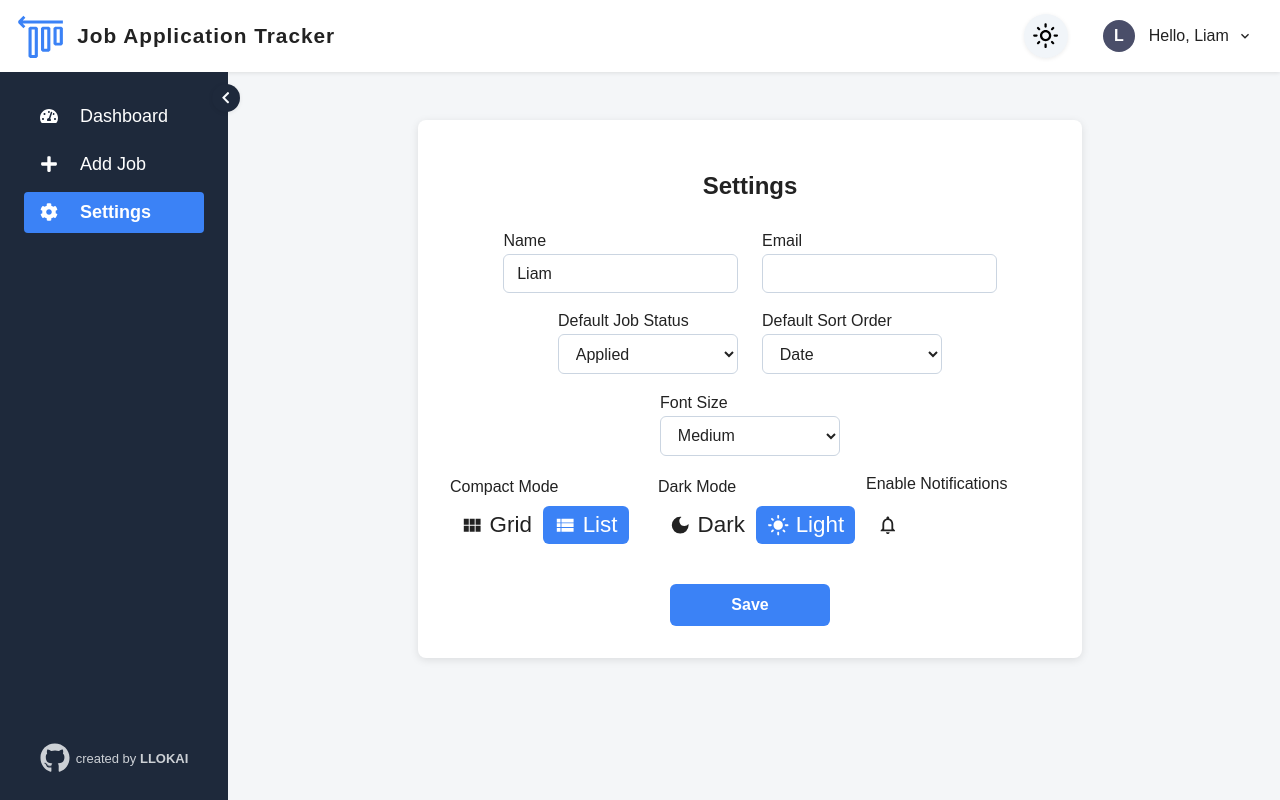
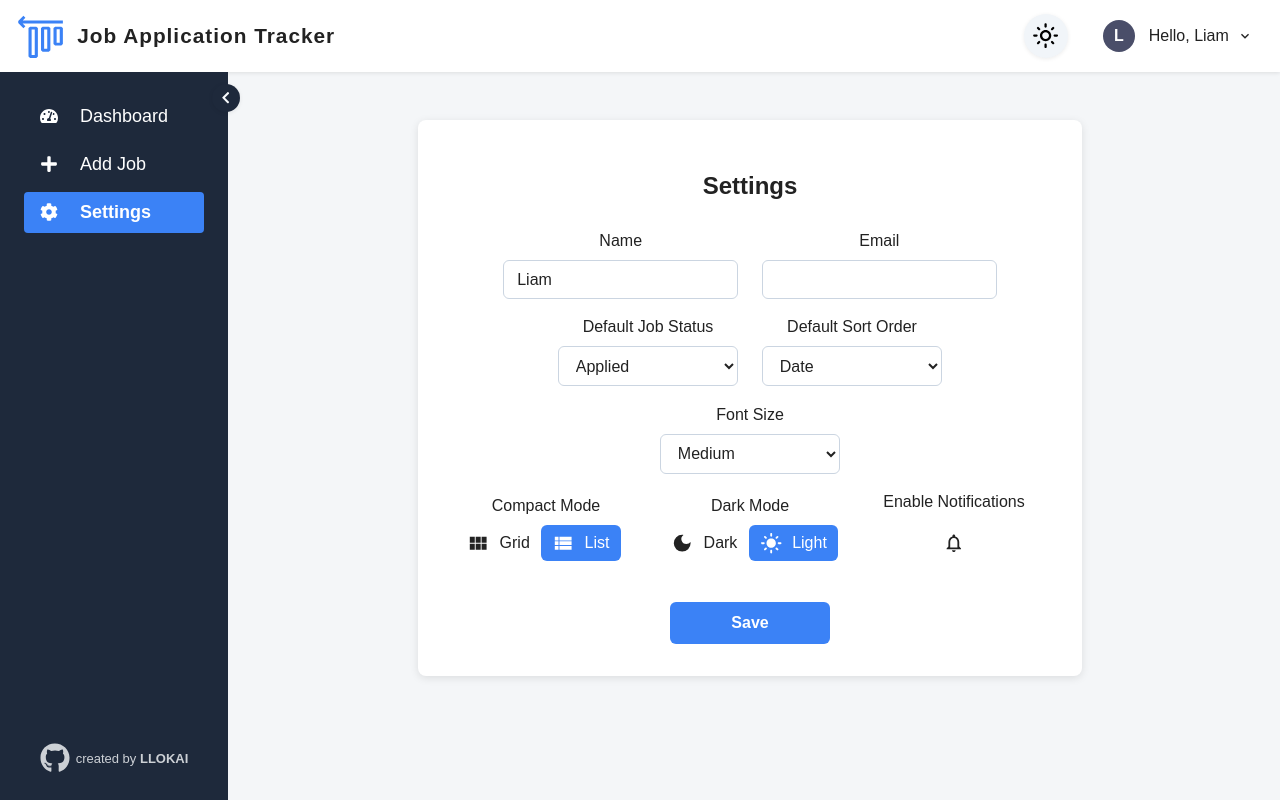
Before and after one commit to LLOKAI/job-tracker-app, a React (Vite) app in the folder client/: page /settings in a window 1280 px wide. Built offline with nearby package versions, Linux system fonts and the light colour scheme.

Commit message:
styles in place, going to experiment in another branch and make final decision

```diff
--- a/client/src/pages/Settings.jsx
+++ b/client/src/pages/Settings.jsx
@@ -52,6 +52,14 @@ const fieldStyle = {
   display: "flex",
   flexDirection: "column",
   gap: 4,
+};
+
+const labelStyle = {
+  fontWeight: 500,
+  textAlign: "center",
+  display: "block",
+  fontSize: "1rem",
+  marginBottom: 6,
 };
 
 export default function Settings() {
@@ -112,7 +120,7 @@ export default function Settings() {
         {/* Name & Email */}
         <div style={rowStyle}>
           <div style={fieldStyle}>
-            <label style={{ fontWeight: 500 }}>Name</label>
+            <label style={labelStyle}>Name</label>
             <input
               type="text"
               value={name}
@@ -121,7 +129,7 @@ export default function Settings() {
             />
           </div>
           <div style={fieldStyle}>
-            <label style={{ fontWeight: 500 }}>Email</label>
+            <label style={labelStyle}>Email</label>
             <input
               type="email"
               value={email}
@@ -133,7 +141,7 @@ export default function Settings() {
         {/* Default Status & Sort */}
         <div style={rowStyle}>
           <div style={fieldStyle}>
-            <label style={{ fontWeight: 500 }}>Default Job Status</label>
+            <label style={labelStyle}>Default Job Status</label>
             <select
               value={defaultStatus}
               onChange={e => setDefaultStatus(e.target.value)}
@@ -146,7 +154,7 @@ export default function Settings() {
             </select>
           </div>
           <div style={fieldStyle}>
-            <label style={{ fontWeight: 500 }}>Default Sort Order</label>
+            <label style={labelStyle}>Default Sort Order</label>
             <select
               value={defaultSort}
               onChange={e => setDefaultSort(e.target.value)}
@@ -161,7 +169,7 @@ export default function Settings() {
         {/* Font Size */}
         <div style={rowStyle}>
           <div style={fieldStyle}>
-            <label style={{ fontWeight: 500 }}>Font Size</label>
+            <label style={labelStyle}>Font Size</label>
             <select
               value={fontSize}
               onChange={e => setFontSize(e.target.value)}
@@ -176,7 +184,7 @@ export default function Settings() {
         {/* Compact, Dark, Notifications */}
         <div style={{ ...rowStyle, justifyContent: "center" }}>
           <div style={fieldStyle}>
-            <label style={{ fontWeight: 500, marginBottom: 6 }}>Compact Mode</label>
+            <label style={labelStyle}>Compact Mode</label>
             <div style={{ display: "flex", gap: 0 }}>
               <button
                 type="button"
@@ -185,7 +193,7 @@ export default function Settings() {
                 style={getButtonStyle(compactMode, darkMode)}
               >
                 <MdViewModule />
-                Grid
+                <span style={{ fontSize: "1rem", fontWeight: 500, marginLeft: 4 }}>Grid</span>
               </button>
               <button
                 type="button"
@@ -194,12 +202,12 @@ export default function Settings() {
                 style={getButtonStyle(!compactMode, darkMode)}
               >
                 <MdViewList />
-                List
+                <span style={{ fontSize: "1rem", fontWeight: 500, marginLeft: 4 }}>List</span>
               </button>
             </div>
           </div>
           <div style={fieldStyle}>
-            <label style={{ fontWeight: 500, marginBottom: 6 }}>Dark Mode</label>
+            <label style={labelStyle}>Dark Mode</label>
             <div style={{ display: "flex", gap: 0 }}>
               <button
                 type="button"
@@ -208,7 +216,7 @@ export default function Settings() {
                 style={getButtonStyle(darkMode, darkMode)}
               >
                 <MdDarkMode />
-                Dark
+                <span style={{ fontSize: "1rem", fontWeight: 500, marginLeft: 4 }}>Dark</span>
               </button>
               <button
                 type="button"
@@ -217,12 +225,13 @@ export default function Settings() {
                 style={getButtonStyle(!darkMode, darkMode)}
               >
                 <MdLightMode />
-                Light
+                <span style={{ fontSize: "1rem", fontWeight: 500, marginLeft: 4 }}>Light</span>
               </button>
             </div>
           </div>
           <div style={fieldStyle}>
-            <label style={{ fontWeight: 500, marginBottom: 6 }}>Enable Notifications</label>
+            <label style={labelStyle}>Enable Notifications</label>
+            <div style={{ display: "flex", justifyContent: "center" }}>
               <button
                 type="button"
                 aria-label="Toggle notifications"
@@ -238,6 +247,7 @@ export default function Settings() {
               >
                 {notifications ? <MdNotificationsActive /> : <MdNotificationsNone />}
               </button>
+            </div>
           </div>
         </div>
         {/* Save Button */}
```
Lines whose indentation alone changed are shown as unchanged.
